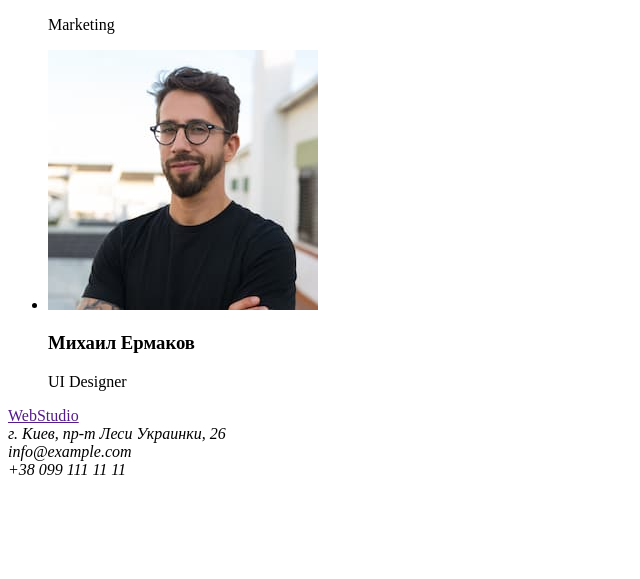
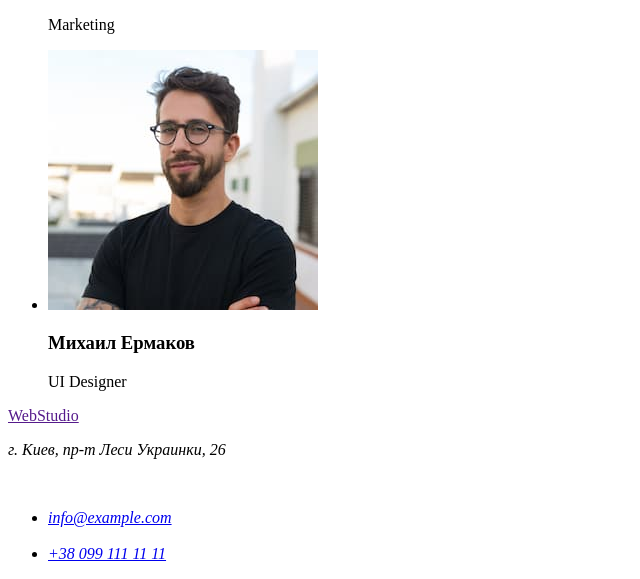
Before and after one commit to ArtemKolesnyk/goit-markup-hw-01, a plain HTML site: page index.html in a window 1280 px wide. Shown: the part 2218-2797 px from the top of the page, without its empty margins (0-640 px from the left). Before the commit the page ends 2705 px from the top, so only its background shows below. Drawn offline with Linux system fonts and the light colour scheme.

Commit message:
обернул ссылки в адрес

```diff
--- a/index.html
+++ b/index.html
@@ -77,9 +77,11 @@
         <footer>
             <a href="">WebStudio</a>
             <address>
-                г. Киев, пр-т Леси Украинки, 26<br>
-                info@example.com<br>
-                +38 099 111 11 11
+                <p>г. Киев, пр-т Леси Украинки, 26</p><br>
+                <ul>
+                    <li><a href="mail:info@example.com">info@example.com</a></li> <br>
+                    <li><a href="tel:+380991111111">+38 099 111 11 11</a></li>
+                </ul>
             </address>
         </footer>
     </body>
```
